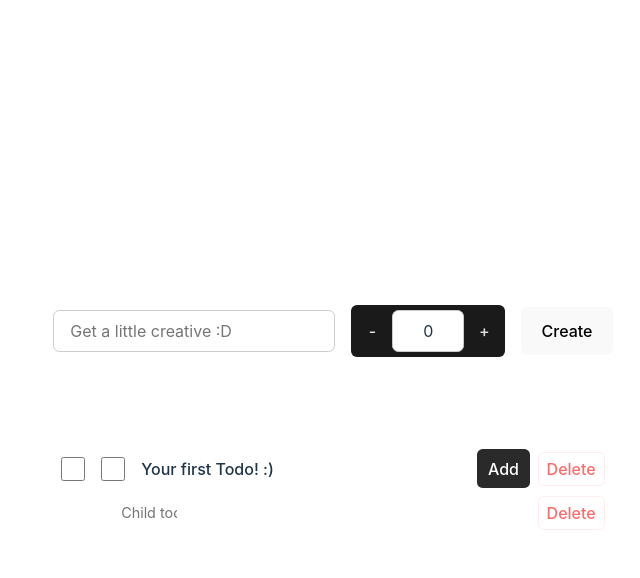
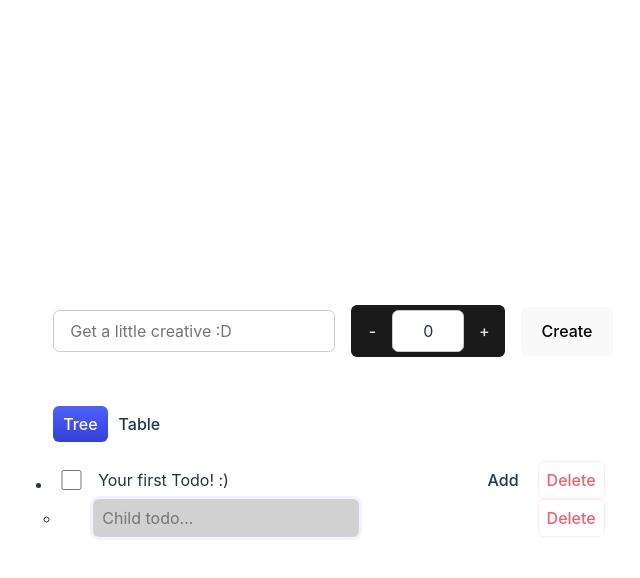
Before and after one commit to Nivisan-Jeyananthan/TodoApp, a React (Vite) app in the folder todo-app/: page / in a window 1280 px wide. Both pictures are taken after a click on the button "Add". Shown: the top 578 px of the page, without its empty margins (307-947 px from the left). Built offline with nearby package versions, Linux system fonts and the light colour scheme.

Commit message:
feat(Todo): adds option to choose between table or tree view

```diff
--- a/todo-app/src/components/TodoList.tsx
+++ b/todo-app/src/components/TodoList.tsx
@@ -1,115 +1,39 @@
-import { useMemo, useState, useCallback } from "react";
+import { useMemo, useState, useEffect } from "react";
 import type { JSX } from "react";
-import { useTodos, useTodosDispatch } from "../context/TodoContext";
-import { TodoItemType, TodoItemDispatchType } from "../types/TodoItemType";
+import { useTodos } from "../context/TodoContext";
+import type { TodoItemType } from "../types/TodoItemType";
 import { buildTodoTree } from "../utils/TodoTree";
 import TodoNode from "./TodoNode";
+import TodoTable from "./TodoTable";
 
 export default function TodoList(): JSX.Element {
   const todos = useTodos() ?? [];
-  const [selectedIds, setSelectedIds] = useState<string[]>([]);
-  const [selectedParent, setSelectedParent] = useState<string | "">("");
-  const dispatch = useTodosDispatch();
+  const [mode, setMode] = useState<"tree" | "table">(() => (localStorage.getItem("viewMode") as "tree" | "table") ?? "tree");
 
-  const idToTodo = useMemo(() => {
-    const m = new Map<string, TodoItemType>();
-    (todos || []).forEach((t) => m.set(t.Id, t));
-    return m;
-  }, [todos]);
-
-  // map parentId -> [childIds]
-  const childrenMap = useMemo(() => {
-    const m = new Map<string, string[]>();
-    (todos || []).forEach((t) => {
-      if (t.ParentId) {
-        const arr = m.get(t.ParentId) ?? [];
-        arr.push(t.Id);
-        m.set(t.ParentId, arr);
-      }
-    });
-    return m;
-  }, [todos]);
-
-  const descendantsOf = useCallback((ids: string[]) => {
-    const out = new Set<string>();
-    const stack = [...ids];
-    while (stack.length > 0) {
-      const cur = stack.pop()!;
-      if (out.has(cur)) continue;
-      out.add(cur);
-      const children = childrenMap.get(cur) || [];
-      children.forEach((c) => {
-        if (!out.has(c)) stack.push(c);
-      });
-    }
-    return out;
-  }, [childrenMap]);
-
-  const descendantsSet = useMemo(() => descendantsOf(selectedIds), [selectedIds, descendantsOf]);
-
-  const availableParents = useMemo(() => {
-    return (todos || []).filter((t) => !t.ParentId && !selectedIds.includes(t.Id) && !descendantsSet.has(t.Id));
-  }, [todos, selectedIds, descendantsSet]);
-
-  const toggleSelected = useCallback((id: string) => {
-    setSelectedIds((prev) => (prev.includes(id) ? prev.filter((x) => x !== id) : [...prev, id]));
-  }, []);
-
-  const handleGroup = useCallback(() => {
-    if (!dispatch) return;
-    const parentId = selectedParent || undefined;
-
-    selectedIds.forEach((id) => {
-      const orig = idToTodo.get(id);
-      if (!orig) return;
-      const updated: TodoItemType = { ...orig, ParentId: parentId };
-      dispatch({ type: TodoItemDispatchType.changed, todo: updated });
-    });
-
-    selectedIds.forEach((movedId) => {
-      const directChildren = childrenMap.get(movedId) || [];
-      directChildren.forEach((childId) => {
-        const child = idToTodo.get(childId);
-        if (!child) return;
-        const childUpdated: TodoItemType = { ...child, ParentId: undefined };
-        dispatch({ type: TodoItemDispatchType.changed, todo: childUpdated });
-      });
-    });
-
-    setSelectedIds([]);
-    setSelectedParent("");
-  }, [dispatch, selectedIds, selectedParent, idToTodo, childrenMap]);
+  useEffect(() => {
+    try {
+      localStorage.setItem("viewMode", mode);
+    } catch {}
+  }, [mode]);
 
   const roots = useMemo(() => buildTodoTree(todos || []), [todos]);
+
   return (
     <div>
-      <div className="group-bar">
-        {selectedIds.length > 0 ? (
-          <div className="group-controls">
-            <label className="group-label">
-              Parent
-              <select value={selectedParent} onChange={(e) => setSelectedParent(e.target.value)}>
-                <option value="">-- none --</option>
-                {availableParents.map((p) => (
-                  <option key={p.Id} value={p.Id}>
-                    {p.Text}
-                  </option>
-                ))}
-              </select>
-            </label>
-            <button className="btn primary" onClick={handleGroup}>Group</button>
-            <button className="btn" onClick={() => setSelectedIds([])}>Cancel</button>
-          </div>
-        ) : (
-          <div className="group-hint">Select items to group them under a parent</div>
-        )}
+      <div className="view-toggle" style={{ marginBottom: 12 }}>
+        <button className={mode === "tree" ? "btn primary" : "btn"} onClick={() => setMode("tree")}>Tree</button>
+        <button className={mode === "table" ? "btn primary" : "btn"} onClick={() => setMode("table")}>Table</button>
       </div>
 
-      <ul className="todo-root-list">
-        {roots.map((t) => (
-          <TodoNode key={t.Id} node={t} selectedIds={selectedIds} onToggle={toggleSelected} />
-        ))}
-      </ul>
+      {mode === "table" ? (
+        <TodoTable />
+      ) : (
+        <ul className="todo-root-list">
+          {roots.map((t: TodoItemType) => (
+            <TodoNode key={t.Id} node={t} />
+          ))}
+        </ul>
+      )}
     </div>
   );
 }
--- a/todo-app/src/components/TodoNode.tsx
+++ b/todo-app/src/components/TodoNode.tsx
@@ -1,5 +1,4 @@
-import React, { useState, useCallback, memo } from "react";
-import type { JSX } from "react";
+import { useState, useCallback, memo, type JSX } from "react";
 import type { TodoItemType } from "../types/TodoItemType";
 import { TodoStatus, TodoItemDispatchType } from "../types/TodoItemType";
 import { useTodos, useTodosDispatch } from "../context/TodoContext";
@@ -9,39 +8,39 @@ type ChildRowProps = {
   child: TodoItemType;
   editingChildId: string | null;
   editingText: string;
-  onStartEdit: (id: string) => void;
   onChangeEdit: (v: string) => void;
   onFinishEdit: (id: string) => void;
   onToggleDone: (id: string) => void;
   onDelete: (id: string) => void;
+  onDragStart: (e: React.DragEvent, id: string) => void;
 };
 
 const ChildRow = memo(function ChildRow({
   child,
   editingChildId,
   editingText,
-  onStartEdit,
   onChangeEdit,
   onFinishEdit,
   onToggleDone,
   onDelete,
+  onDragStart,
 }: ChildRowProps): JSX.Element {
   const isEditing = editingChildId === child.Id;
+
   return (
-    <li key={child.Id} className="todo-child">
+    <li className="todo-child" draggable onDragStart={(e) => onDragStart(e, child.Id)}>
+      <div className="todo-row" style={{ display: "flex", gap: 8, alignItems: "center" }}>
         <span className="child-badge">↳</span>
 
         {isEditing ? (
           <input
             autoFocus
-          className="number-input"
+            className="inline-input"
             value={editingText}
             onChange={(e) => onChangeEdit(e.target.value)}
             onBlur={() => onFinishEdit(child.Id)}
-          onKeyDown={(e) => {
-            if (e.key === "Enter") onFinishEdit(child.Id);
-          }}
-          placeholder="Child todo text..."
+            onKeyDown={(e) => { if (e.key === "Enter") onFinishEdit(child.Id); }}
+            placeholder="Child todo..."
           />
         ) : (
           <>
@@ -53,31 +52,24 @@ const ChildRow = memo(function ChildRow({
               onChange={() => onToggleDone(child.Id)}
             />
             <span className={`child-text ${child.Status === TodoStatus.Done ? "todo-done" : ""}`}>{child.Text}</span>
+
+            {child.EndsAt ? <span className="todo-end-date">{formattedEndDate(child.EndsAt)}</span> : null}
           </>
         )}
 
-      {child.EndsAt ? <span className="todo-end-date">{formattedEndDate(child.EndsAt)}</span> : null}
-
         <div style={{ marginLeft: "auto" }}>
           <button className="delete-btn" onClick={() => onDelete(child.Id)} title="Delete child">Delete</button>
+        </div>
       </div>
     </li>
   );
 });
 
-function TodoNode({
-  node,
-  selectedIds = [],
-  onToggle,
-}: {
-  node: TodoItemType & { children?: TodoItemType[] };
-  selectedIds?: string[];
-  onToggle?: (id: string) => void;
-}): JSX.Element {
+function TodoNode({ node }: { node: TodoItemType & { children?: TodoItemType[] } }): JSX.Element {
   const [editingChildId, setEditingChildId] = useState<string | null>(null);
   const [editingText, setEditingText] = useState("");
+  const [isDragOver, setIsDragOver] = useState(false);
 
-  const checked = selectedIds?.includes(node.Id) ?? false;
   const todos = useTodos() ?? [];
   const dispatch = useTodosDispatch();
 
@@ -91,31 +83,20 @@ function TodoNode({
   const setStatus = useCallback((id: string, status: TodoStatus) => {
     if (!dispatch) return;
     const orig = todos.find((t) => t.Id === id);
-    if (!orig) {
-      dispatch({ type: TodoItemDispatchType.changed, todo: { Id: id, Status: status } as any });
-      return;
-    }
-    const updated = { ...orig, Status: status } as TodoItemType;
-    dispatch({ type: TodoItemDispatchType.changed, todo: updated });
+    const updated = orig ? { ...orig, Status: status } : ({ Id: id, Status: status } as any);
+    dispatch({ type: TodoItemDispatchType.changed, todo: updated as any });
   }, [dispatch, todos]);
 
   const toggleDoneParent = useCallback(() => {
     const willBeDone = node.Status !== TodoStatus.Done;
     setStatus(node.Id, willBeDone ? TodoStatus.Done : TodoStatus.New);
-    (todos || []).forEach((t) => {
-      if (t.ParentId === node.Id) setStatus(t.Id, willBeDone ? TodoStatus.Done : TodoStatus.New);
-    });
+    todos.forEach((t) => { if (t.ParentId === node.Id) setStatus(t.Id, willBeDone ? TodoStatus.Done : TodoStatus.New); });
   }, [node.Id, node.Status, setStatus, todos]);
 
   const handleAddChild = useCallback(() => {
     if (!dispatch) return;
     const newId = crypto.randomUUID();
-    const newTodo: TodoItemType = {
-      Id: newId,
-      Text: "",
-      Status: TodoStatus.New,
-      ParentId: node.Id,
-    };
+    const newTodo: TodoItemType = { Id: newId, Text: "", Status: TodoStatus.New, ParentId: node.Id };
     dispatch({ type: TodoItemDispatchType.added, todo: newTodo });
     setEditingChildId(newId);
     setEditingText("");
@@ -132,33 +113,51 @@ function TodoNode({
     setEditingText("");
   }, [dispatch, todos, editingText]);
 
-  const onStartEdit = useCallback((id: string) => {
-    setEditingChildId(id);
-    setEditingText("");
+  const onChangeEdit = useCallback((v: string) => setEditingText(v), []);
+  const onToggleDone = useCallback((id: string) => {
+    const c = todos.find((t) => t.Id === id); if (!c) return; setStatus(id, c.Status === TodoStatus.Done ? TodoStatus.New : TodoStatus.Done);
+  }, [todos, setStatus]);
+
+  const onDragStart = useCallback((e: React.DragEvent, id: string) => {
+    e.dataTransfer.setData("text/plain", id);
+    e.dataTransfer.effectAllowed = "move";
+    (e.currentTarget as HTMLElement).classList.add("dragging");
   }, []);
-  const onChangeEdit = useCallback((v: string) => setEditingText(v), []);
-  const onFinishEdit = finishEditingChild;
-  const onToggleDone = useCallback((id: string) => {
-    const c = todos.find((t) => t.Id === id);
-    if (!c) return;
-    setStatus(id, c.Status === TodoStatus.Done ? TodoStatus.New : TodoStatus.Done);
-  }, [todos, setStatus]);
-  const onDelete = handleDelete;
+
+  const onDragEnd = useCallback((e: React.DragEvent) => {
+    (e.currentTarget as HTMLElement).classList.remove("dragging");
+    setIsDragOver(false);
+  }, []);
+
+  const onDragOver = useCallback((e: React.DragEvent) => { e.preventDefault(); setIsDragOver(true); e.dataTransfer.dropEffect = "move"; }, []);
+  const onDragLeave = useCallback(() => setIsDragOver(false), []);
+
+  const onDrop = useCallback((e: React.DragEvent) => {
+    e.preventDefault(); setIsDragOver(false);
+    const draggedId = e.dataTransfer.getData("text/plain"); if (!draggedId || draggedId === node.Id) return;
+
+    // avoid cycles
+    let p = node.ParentId; while (p) { if (p === draggedId) return; const parent = todos.find((t) => t.Id === p); p = parent?.ParentId; }
+
+    const orig = todos.find((t) => t.Id === draggedId); if (!orig || !dispatch) return;
+    dispatch({ type: TodoItemDispatchType.changed, todo: { ...orig, ParentId: node.Id } as any });
+
+    // detach direct children of dragged item to keep one-level depth
+    todos.forEach((t) => { if (t.ParentId === draggedId) dispatch({ type: TodoItemDispatchType.changed, todo: { ...t, ParentId: undefined } as any }); });
+  }, [node.Id, node.ParentId, todos, dispatch]);
 
   return (
-    <li className="todo-node">
+    <li
+      className={`todo-node ${isDragOver ? "drag-over" : ""}`}
+      draggable
+      onDragStart={(e) => onDragStart(e, node.Id)}
+      onDragEnd={onDragEnd}
+      onDragOver={onDragOver}
+      onDragLeave={onDragLeave}
+      onDrop={onDrop}
+    >
       <div className="todo-row" style={{ display: "flex", gap: 8, alignItems: "center" }}>
-        {onToggle ? (
-          <input className="select-checkbox" type="checkbox" checked={checked} onChange={() => onToggle?.(node.Id)} />
-        ) : null}
-
-        <input
-          className="done-checkbox"
-          aria-label={isDone ? "Mark as not done" : "Mark as done"}
-          type="checkbox"
-          checked={isDone}
-          onChange={toggleDoneParent}
-        />
+        <input className="done-checkbox" aria-label={isDone ? "Mark as not done" : "Mark as done"} type="checkbox" checked={isDone} onChange={toggleDoneParent} />
 
         <span className={`todo-text ${isDone ? "todo-done" : ""}`}>{node.Text}</span>
         {node.EndsAt ? <span className="todo-end-date">{formattedEndDate(node.EndsAt)}</span> : null}
@@ -177,11 +176,11 @@ function TodoNode({
               child={c}
               editingChildId={editingChildId}
               editingText={editingText}
-              onStartEdit={onStartEdit}
               onChangeEdit={onChangeEdit}
-              onFinishEdit={onFinishEdit}
+              onFinishEdit={finishEditingChild}
               onToggleDone={onToggleDone}
-              onDelete={onDelete}
+              onDelete={handleDelete}
+              onDragStart={onDragStart}
             />
           ))}
         </ul>
--- /dev/null
+++ b/todo-app/src/components/TodoTable.tsx
@@ -0,0 +1,49 @@
+import type { JSX } from "react";
+import { useTodos, useTodosDispatch } from "../context/TodoContext";
+import type { TodoItemType } from "../types/TodoItemType";
+import { TodoItemDispatchType, TodoStatus } from "../types/TodoItemType";
+import { formattedEndDate } from "../utils/DateUtils";
+
+export default function TodoTable(): JSX.Element {
+  const todos = useTodos() ?? [];
+  const dispatch = useTodosDispatch();
+
+  const handleToggle = (todo: TodoItemType) => {
+    if (!dispatch) return;
+    const updated: TodoItemType = { ...todo, Status: todo.Status === TodoStatus.Done ? TodoStatus.New : TodoStatus.Done };
+    dispatch({ type: TodoItemDispatchType.changed, todo: updated });
+  };
+
+  const handleDelete = (id?: string) => {
+    if (!dispatch || !id) return;
+    dispatch({ type: TodoItemDispatchType.deleted, todo: { Id: id } as any });
+  };
+
+  // show parent then children as rows
+  const rows: TodoItemType[] = [];
+  todos.forEach((t) => {
+    if (!t.ParentId) {
+      rows.push(t);
+      todos.forEach((c) => { if (c.ParentId === t.Id) rows.push(c); });
+    }
+  });
+
+  return (
+    <table className="todo-table" role="grid" aria-label="Todos">
+      <tbody>
+        {rows.map((r) => (
+          <tr key={r.Id} className={r.ParentId ? "child-row" : undefined}>
+            <td><span className={`todo-text ${r.Status === TodoStatus.Done ? "todo-done" : ""}`}>{r.Text}</span></td>
+            <td>
+              <input type="checkbox" checked={r.Status === TodoStatus.Done} onChange={() => handleToggle(r)} />
+            </td>
+            <td>{r.EndsAt ? formattedEndDate(r.EndsAt) : "—"}</td>
+            <td>
+              <button className="delete-btn" onClick={() => handleDelete(r.Id)}>Delete</button>
+            </td>
+          </tr>
+        ))}
+      </tbody>
+    </table>
+  );
+}
--- a/todo-app/src/index.css
+++ b/todo-app/src/index.css
@@ -37,6 +37,12 @@ select {
   --text-color-light: #213547;
   --font-family: Inter, system-ui, Avenir, Helvetica, Arial, sans-serif;
   --focus-color: rgba(100, 108, 255, 0.25);
+
+  --bg-elev: rgba(255,255,255,0.02);
+  --bg-elev-2: rgba(255,255,255,0.03);
+  --muted: rgba(255,255,255,0.6);
+  --primary: #5060ff; /* accent */
+  --danger: #ff5c6c;
 
   font-family: var(--font-family);
   line-height: 1.5;
@@ -215,153 +221,159 @@ table {
   min-width: 45vw; /* Set the minimum width of the table */
 }
 
-table th,
-table td {
-  padding: 0.5rem 1rem; /* Adjust the padding values as needed */
-  border: 1px solid #ccc; /* Add border for better separation */
-  width: 25%; /* Ensure each cell takes up an equal portion of the table width */
+.todo-table {
+  width: 100%;
+  border-collapse: collapse;
+  max-width: 720px;
+  border: 1px solid #ffffff; /* white outline */
+  border-radius: 6px;
+  overflow: hidden;
+  box-shadow: 0 6px 18px rgba(0,0,0,0.12);
 }
 
-/* Apply a larger size to checkboxes */
-input[type="checkbox"] {
-  width: 1.5rem;
-  height: 1.5rem;
-  cursor: pointer; /* Ensures the cursor changes to a pointer for better UX */
-  margin-right: 0.5rem; /* Adds space between checkbox and label */
+.todo-table th, .todo-table td {
+  padding: 0.6rem 0.75rem;
+  text-align: center;
+  vertical-align: middle;
 }
 
-/* Styles for completed todo items */
+/* add vertical lines between columns */
+.todo-table td {
+  border-right: 1px solid #ffffff;
+}
+
+/* keep the todo text column left-aligned for readability */
+.todo-table td:first-child {
+  text-align: left;
+}
+
+.todo-table tbody tr {
+  border-bottom: 1px solid #ffffff; /* white divider between rows */
+}
+
+.todo-table tbody tr:hover {
+   background: rgba(80, 95, 255, 0.185);
+}
+
+.child-row td:first-child {
+  padding-left: 2.25rem; /* increased indent for table child rows to match tree */
+  position: relative;
+}
+.child-row td:first-child::before {
+  content: "";
+  position: absolute;
+  left: 0;
+  top: 12%;
+  bottom: 12%;
+  width: 4px;
+  background: linear-gradient(180deg, rgba(255,255,255,0.12), rgba(255,255,255,0.06));
+  border-radius: 2px;
+}
+.child-row {
+  background: rgba(255,255,255,0.02); /* subtle background to indicate child */
+}
+
+/* stronger hover for child rows (table) */
+.child-row:hover {
+  background: rgba(80, 95, 255, 0.185);
+  transform: translateY(-1px);
+}
+
+/* tree child item hover */
+.todo-child {
+  transition: none;
+  border-radius: 6px;
+}
+.todo-child:hover {
+  background: none;
+  transform: none;
+  cursor: default;
+}
+
+/* Todo node visual polish */
+.todo-node {
+  padding: 0.35rem 0.5rem;
+  border-radius: 6px;
+  transition: background .12s ease, transform .08s ease;
+}
+.todo-node .todo-row {
+  align-items: center;
+}
+.todo-node:hover {
+  background: none;
+  transform: none;
+}
+.todo-node.drag-over {
+  background: rgba(80,96,255,0.06);
+  box-shadow: 0 4px 14px rgba(80,96,255,0.06);
+}
+
+.todo-text, .child-text {
+  display: inline-block;
+  max-width: 48ch;
+  overflow: hidden;
+  white-space: nowrap;
+  text-overflow: ellipsis;
+}
+
+/* Done styling */
 .todo-done {
-  text-decoration: line-through; /* Strikes through the text */
+  text-decoration: line-through;
   opacity: 0.7;
 }
 
-.todo-root-list {
-  list-style: none;
-  padding: 0;
-  margin: 0;
-  width: 100%;
-  max-width: 720px;
+/* Buttons */
+.btn {
+  background: transparent;
+  border: 1px solid rgba(255,255,255,0.06);
+  color: inherit;
+  padding: 6px 10px;
+  border-radius: 6px;
+  cursor: pointer;
+  transition: background .12s ease, transform .06s ease;
 }
+.btn:hover { background: var(--bg-elev-2); transform: translateY(-1px); }
+.btn.primary {
+  background: linear-gradient(180deg, var(--primary), #3340d6);
+  border: none;
+  color: white;
+}
+.delete-btn {
+  background: transparent;
+  border: 1px solid rgba(255,90,100,0.12);
+  color: var(--danger);
+  padding: 6px 8px;
+  border-radius: 6px;
+}
+.delete-btn:hover { background: rgba(255,92,108,0.06); }
 
-.todo-node {
-  padding: 0.5rem;
-  border-bottom: 1px solid rgba(255,255,255,0.04);
+/* Inline input */
+.inline-input {
+  padding: 6px 8px;
+  border-radius: 6px;
+  border: 1px solid rgba(255,255,255,0.06);
+  background: rgba(0,0,0,0.18);
+  color: inherit;
+  min-width: 200px;
 }
+.inline-input:focus { outline: none; box-shadow: 0 0 0 3px rgba(80,96,255,0.08); }
 
-.todo-row .todo-text {
-  font-weight: 500;
-}
-
-.todo-children {
-  list-style: none;
-  padding-left: 1.5rem; /* indent children */
-  margin: 0.25rem 0 0 0;
-}
-
-.todo-child {
-  display: flex;
-  gap: 8px;
-  align-items: center;
-  padding: 0.25rem 0;
-}
-
-.child-badge {
-  color: rgba(255,255,255,0.5);
-  margin-right: 4px;
-}
-
-.child-text {
+/* Done checkbox accent */
+.done-checkbox {
+  width: 1.3rem;
+  height: 1.3rem;
+  accent-color: var(--primary);
   margin-right: 8px;
 }
 
-.group-bar {
-  margin-bottom: 0.75rem;
-}
-.group-controls {
-  display: flex;
-  gap: 0.5rem;
+/* Child badge */
+.child-badge {
+  display: inline-flex;
   align-items: center;
-}
-.group-label {
-  display: flex;
-  flex-direction: column;
-  font-size: 0.85rem;
-}
-.group-label select {
-  margin-top: 0.25rem;
-  padding: 0.25rem 0.5rem;
-  border-radius: 0.35rem;
-  border: 1px solid #444;
-  background: #111;
-  color: #fff;
-}
-.group-hint {
-  color: rgba(255,255,255,0.6);
-}
-
-.btn {
-  padding: 0.4rem 0.6rem;
-  border-radius: 0.35rem;
-  border: 1px solid transparent;
-  background: #2a2a2a;
-  color: #fff;
-  cursor: pointer;
-}
-.btn.primary {
-  background: var(--primary-color);
-  color: #fff;
-}
-
-.delete-btn {
-  background: transparent;
-  color: #ff6b6b;
-  border: 1px solid rgba(255,107,107,0.12);
-  padding: 0.25rem 0.5rem;
-  border-radius: 0.35rem;
-  cursor: pointer;
-}
-.delete-btn:hover {
-  background: rgba(255,107,107,0.06);
-}
-
-.todo-end-date {
-  margin-left: 0.75rem;
-  color: rgba(255,255,255,0.55);
-  font-size: 0.85rem;
-}
-
-.select-checkbox {
-  width: 1.1rem;
-  height: 1.1rem;
-}
-
-/* make the done checkbox more prominent and colored when checked */
-.done-checkbox {
+  justify-content: center;
   width: 1.2rem;
   height: 1.2rem;
-  accent-color: var(--primary-color);
+  margin-right: 0.3rem;
+  color: rgba(255,255,255,0.75);
+  opacity: 0.9;
 }
-
-/* For older browsers or more custom visuals, transform into a faux toggle */
-.done-checkbox.custom {
-  appearance: none;
-  width: 1.6rem;
-  height: 1.6rem;
-  border-radius: 0.35rem;
-  border: 1px solid rgba(255,255,255,0.12);
-  background: transparent;
-  position: relative;
-}
-.done-checkbox.custom:checked {
-  background: var(--primary-color);
-  border-color: var(--primary-color);
-}
-.done-checkbox.custom:checked::after {
-  content: '\2713';
-  color: white;
-  position: absolute;
-  left: 0.35rem;
-  top: 0.06rem;
-  font-size: 0.9rem;
-}
```
Lines whose indentation alone changed are shown as unchanged.
